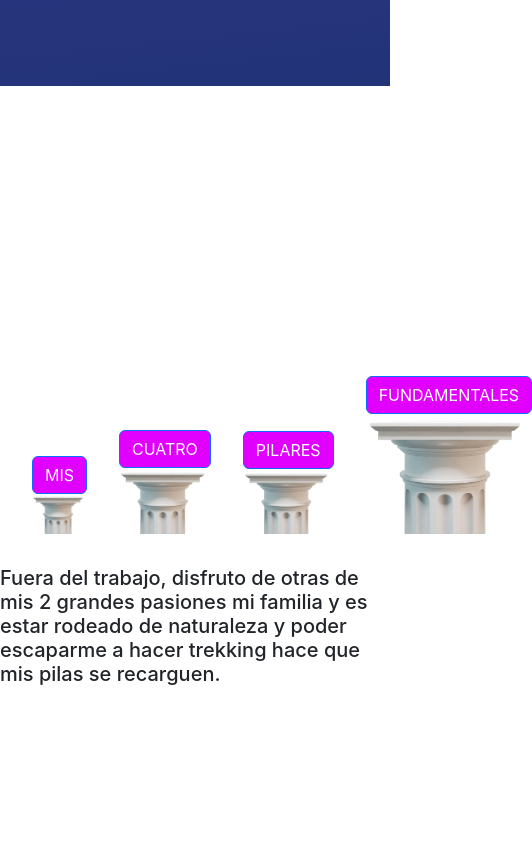
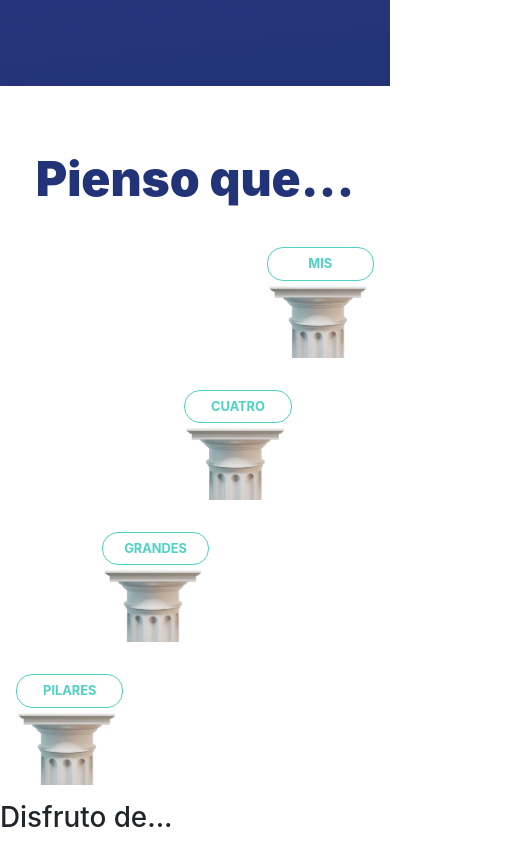
Before and after one commit to Alpha870/ecommerce-app, a React (Vite) app: page /about in a window 390 px wide. Shown: the part 1100-1943 px from the top of the page, 532 px wide, since content can reach past the window. Before the commit the page ends 1794 px from the top, so only its background shows below. Built offline with nearby package versions, Linux system fonts and the light colour scheme; no server answers.

Commit message:
modifico  estilos para los media

```diff
--- a/client/components/About/About.css
+++ b/client/components/About/About.css
@@ -68,16 +68,43 @@
 
 /* SECCION PILARES */
 
+.aside-pilares {
+  display: flex;
+  flex-direction: column;
+  align-items: center;
+  justify-content: center;
+}
+
+.titulo-pilares {
+  font-weight: 900;
+  padding: 1rem;
+  font-size: 3rem;
+  color: #223378
+}
+
 .about-pilares {
   display: flex;
   justify-content: space-between;
   align-items: end;
-  height: 25rem;
+  max-width: 80rem;
+  min-height: 25rem;
   gap: 2rem;
   margin: 2rem;
 }
 
-.div-pilares {
+.div-pilares1 {
+  display: flex;
+  flex-direction: column;
+}
+.div-pilares2 {
+  display: flex;
+  flex-direction: column;
+}
+.div-pilares3 {
+  display: flex;
+  flex-direction: column;
+}
+.div-pilares4 {
   display: flex;
   flex-direction: column;
 }
@@ -114,6 +141,47 @@
     align-self: end;
     max-width: 40%;
   }
+
+  /* PILARES MEDIA */
+  .about-pilares {
+    flex-direction: column;
+    margin: 1rem;
+  }
+
+  .div-pilares1 {
+    display: flex;
+    flex-direction: column;
+    justify-content: center;
+    /* align-self: flex-end; */
+    margin-right: 0%;
+    font-size: medium;
+    width: 30%;
+  }
+  .div-pilares2 {
+    display: flex;
+    margin-right: 23%;
+    flex-direction: column;
+    justify-content: center;
+    width: 30%;
+  }
+  .div-pilares3 {
+    display: flex;
+    margin-right: 46%;
+    flex-direction: column;
+    justify-content: center;
+    width: 30%;
+  }
+  .div-pilares4 {
+    display: flex;
+    margin-right: 70%;
+    flex-direction: column;
+    justify-content: center;
+    width: 30%;
+  }
+
+  .img-pilar {
+    align-self: center;
+  }
 }
 
 @media screen and (max-width: 425px) {
@@ -132,4 +200,19 @@
     align-self: center;
     max-width: 70%;
   }
+
+  /* pilares media */
+  .div-pilares1 button {
+    font-size: 0.8rem;
+  }
+  .div-pilares2 button {
+    font-size: 0.8rem;
+  }
+  .div-pilares3 button {
+    font-size: 0.8rem;
+  }
+  .div-pilares4 button {
+    font-size: 0.8rem;
+  }
+
 }
--- a/client/components/About/About.jsx
+++ b/client/components/About/About.jsx
@@ -4,6 +4,7 @@ import foto from "./perfil.png";
 import "./About.css";
 import Popup from "../Tools/Popup/Popup";
 import pilar from "./pilar-sf.png";
+import Footer from "../Footer/Footer";
 
 const About = () => {
   const [temp, setTemp] = useState(null);
@@ -43,7 +44,7 @@ const About = () => {
     relevante para la audiencia y esté optimizado para motores de
     búsqueda. Un buen contenido debe ser claro, conciso y fácil de
     entender para mantener a los visitantes interesados.`,
-    button: "PILARES",
+    button: "GRANDES",
   };
   const fundamentales = {
     title: "04 Marketing",
@@ -52,7 +53,7 @@ const About = () => {
     las diferentes herramientas de marketing disponibles, como SEO, SEM,
     redes sociales, entre otras, y utilizarlas de manera efectiva para
     aumentar la visibilidad del sitio web y atraer a nuevos usuarios.`,
-    button: "FUNDAMENTALES",
+    button: "PILARES",
   };
 
   return (
@@ -86,13 +87,14 @@ const About = () => {
             </article>
           </div>
         </section>
-        <aside>
+        <aside className="aside-pilares">
+          <h1 className="titulo-pilares">Pienso que...</h1>
           <section className="about-pilares">
-            <div className="div-pilares">
+            <div className="div-pilares1">
               <Popup title={mis.title} body={mis.body} button={mis.button} />
               <img className="img-pilar" src={pilar} alt="imagen pilar" />
             </div>
-            <div className="div-pilares">
+            <div className="div-pilares2">
               <Popup
                 title={cuatro.title}
                 body={cuatro.body}
@@ -100,7 +102,7 @@ const About = () => {
               />
               <img className="img-pilar" src={pilar} alt="imagen pilar" />
             </div>
-            <div className="div-pilares">
+            <div className="div-pilares3">
               <Popup
                 title={pilares.title}
                 body={pilares.body}
@@ -108,7 +110,7 @@ const About = () => {
               />
               <img className="img-pilar" src={pilar} alt="imagen pilar" />
             </div>
-            <div className="div-pilares">
+            <div className="div-pilares4">
               <Popup
                 title={fundamentales.title}
                 body={fundamentales.body}
@@ -120,11 +122,13 @@ const About = () => {
         </aside>
 
         <div>
+          <h1>Disfruto de...</h1>
           <h5>
             Fuera del trabajo, disfruto de otras de mis 2 grandes pasiones mi
             familia y es estar rodeado de naturaleza y poder escaparme a hacer
             trekking hace que mis pilas se recarguen.
           </h5>
+          <Footer />
         </div>
       </article>
     </main>
--- a/client/components/Tools/PopUp/PopUp.css
+++ b/client/components/Tools/PopUp/PopUp.css
@@ -1,3 +1,13 @@
-.button-pop {
-    background-color: rgb(225, 0, 255);
+.boton-pop {
+  border-radius: 1rem;
+  border: 1px solid #4cd3c2;
+  background-color: transparent;
+  color: #4cd3c2;
+  font-weight: 700;
 }
+
+.boton-pop:hover {
+  background-color: #4cd3c2;
+  color: white;
+  border: none;
+}
--- a/client/components/Tools/PopUp/PopUp.jsx
+++ b/client/components/Tools/PopUp/PopUp.jsx
@@ -1,5 +1,5 @@
 import React from "react";
-import './PopUp.css'
+import "./PopUp.css";
 import Button from "react-bootstrap/Button";
 import OverlayTrigger from "react-bootstrap/OverlayTrigger";
 import Popover from "react-bootstrap/Popover";
@@ -14,8 +14,8 @@ const Popup = ({ title, body, button }) => {
 
   return (
     <>
-      <OverlayTrigger trigger="click" placement="top" overlay={popover}>
-        <Button className="button-pop">{button}</Button>
+      <OverlayTrigger trigger="focus" placement="top" overlay={popover}>
+        <Button className="boton-pop">{button}</Button>
       </OverlayTrigger>
     </>
   );
```
